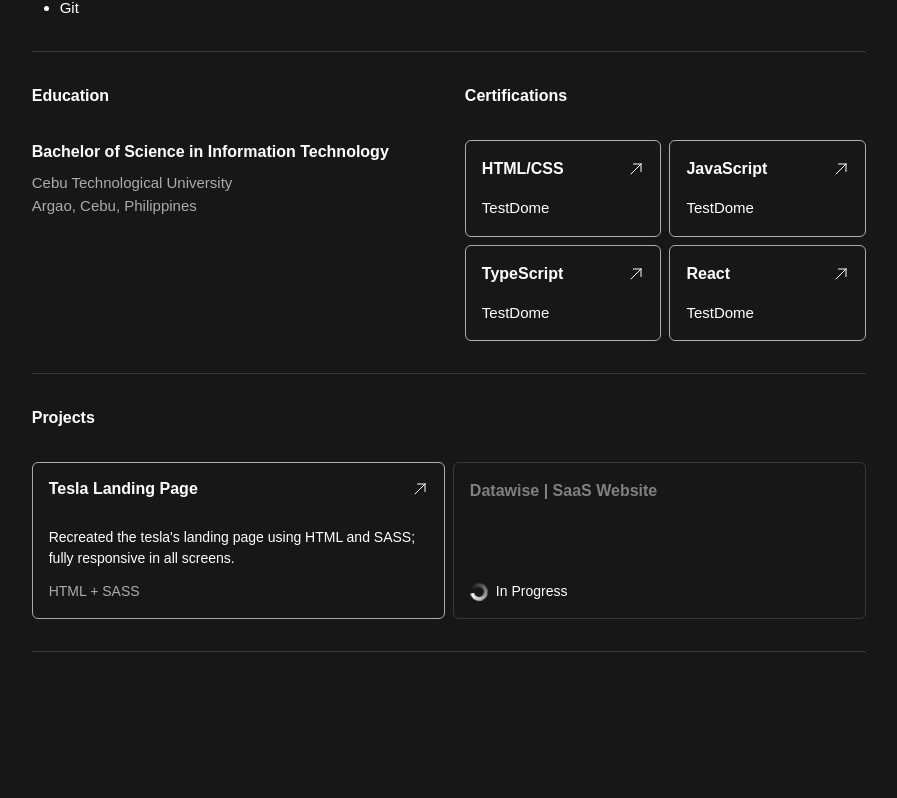
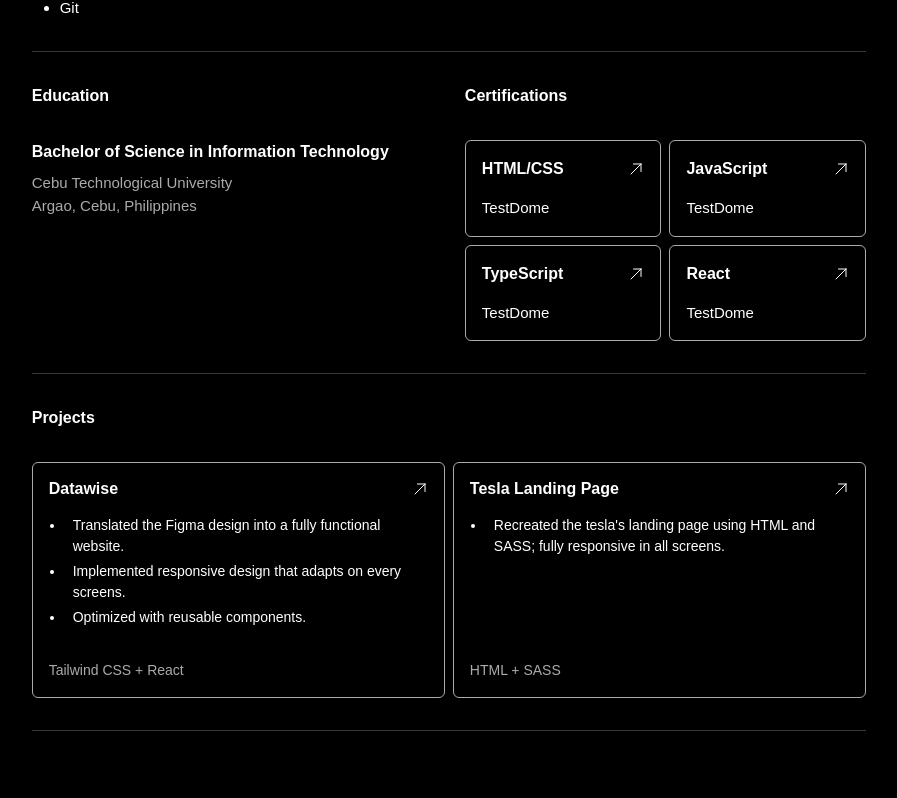
Before and after one commit to sherwinromano/portfolio-website, a Next.js app: page / in a window 1280 px wide. Shown: the part 818-1616 px from the top of the page, without its empty margins (382-1279 px from the left). Built offline with nearby package versions, Linux system fonts and the light colour scheme; a web font is replaced by a local one.

Commit message:
Added new project

```diff
--- a/app/components/Projects.tsx
+++ b/app/components/Projects.tsx
@@ -1,6 +1,27 @@
 import Link from "next/link";
 
 const Projects = () => {
+  const projects = [
+    {
+      title: "Datawise",
+      descriptions: [
+        "Translated the Figma design into a fully functional website.",
+        "Implemented responsive design that adapts on every screens.",
+        "Optimized with reusable components.",
+      ],
+      technologies: "Tailwind CSS + React",
+      link: "https://datawise-tawny.vercel.app/",
+    },
+    {
+      title: "Tesla Landing Page",
+      descriptions: [
+        "Recreated the tesla's landing page using HTML and SASS; fully responsive in all screens.",
+      ],
+      technologies: "HTML + SASS",
+      link: "https://tesla-landing-page-clone-sand.vercel.app/",
+    },
+  ];
+
   return (
     <div
       role="projects-section"
@@ -9,14 +30,23 @@ const Projects = () => {
       <div className="flex flex-col gap-8 basis-full">
         <h1 className="font-bold">Projects</h1>
         <ul className="grid xs:grid-cols-1 sm:grid-cols-2 gap-2">
-          <li className="border border-[#ababab] rounded-md flex hover:bg-white hover:text-black transition-all">
+          {projects.map((project, index) => {
+            return (
+              <li
+                className="border border-[#ababab] rounded-md flex hover:bg-white hover:text-black transition-all"
+                key={index}
+              >
                 <Link
-              href="https://tesla-landing-page-clone-sand.vercel.app/"
-              className="w-full h-full p-4"
+                  href={project.link}
+                  className="w-full h-full p-4 flex flex-col justify-between gap-8"
                   target="_blank"
                 >
+                  <div className="flex">
+                    <div className="flex flex-col gap-4">
                       <div className="flex justify-between items-center">
-                <h2 className="font-bold leading-tight">Tesla Landing Page</h2>
+                        <h2 className="font-bold leading-tight">
+                          {project.title}
+                        </h2>
                         <span>
                           <svg
                             xmlns="http://www.w3.org/2000/svg"
@@ -34,28 +64,24 @@ const Projects = () => {
                           </svg>
                         </span>
                       </div>
-              <div className="flex flex-col text-[0.875rem] mt-7 gap-3">
-                <p>
-                  Recreated the tesla's landing page using HTML and SASS; fully
-                  responsive in all screens.
-                </p>
-                <span className="text-[#ababab]">HTML + SASS</span>
+                      <div className="flex text-[0.875rem]">
+                        <ul className="ml-4 flex flex-col gap-1">
+                          {project.descriptions.map((desc, descIndex) => (
+                            <li key={descIndex} className="list-disc pl-2">
+                              {desc}
+                            </li>
+                          ))}
+                        </ul>
                       </div>
+                    </div>
+                  </div>
+                  <span className="text-[#ababab] text-[0.875rem]">
+                    {project.technologies}
+                  </span>
                 </Link>
               </li>
-          <li className="border border-default rounded-md flex flex-col justify-between p-4">
-            <h2 className="font-bold text-[#808080]">
-              Datawise | SaaS Website
-            </h2>
-            <p className="invisible mt-7">
-              Lorem ipsum dolor sit amet consectetur adipisicing elit. Aperiam,
-              ipsum?
-            </p>
-            <div className="flex items-center gap-2">
-              <div className="loader"></div>
-              <p className="text-[0.875rem] ">In Progress</p>
-            </div>
-          </li>
+            );
+          })}
         </ul>
       </div>
     </div>
--- a/app/globals.css
+++ b/app/globals.css
@@ -7,7 +7,7 @@
 }
 
 body {
-  background: #171717;
+  background: #000;
   color: #ffffff;
   font-family: "Instrument Sans", sans-serif;
 }
```
Lines whose indentation alone changed are shown as unchanged.
